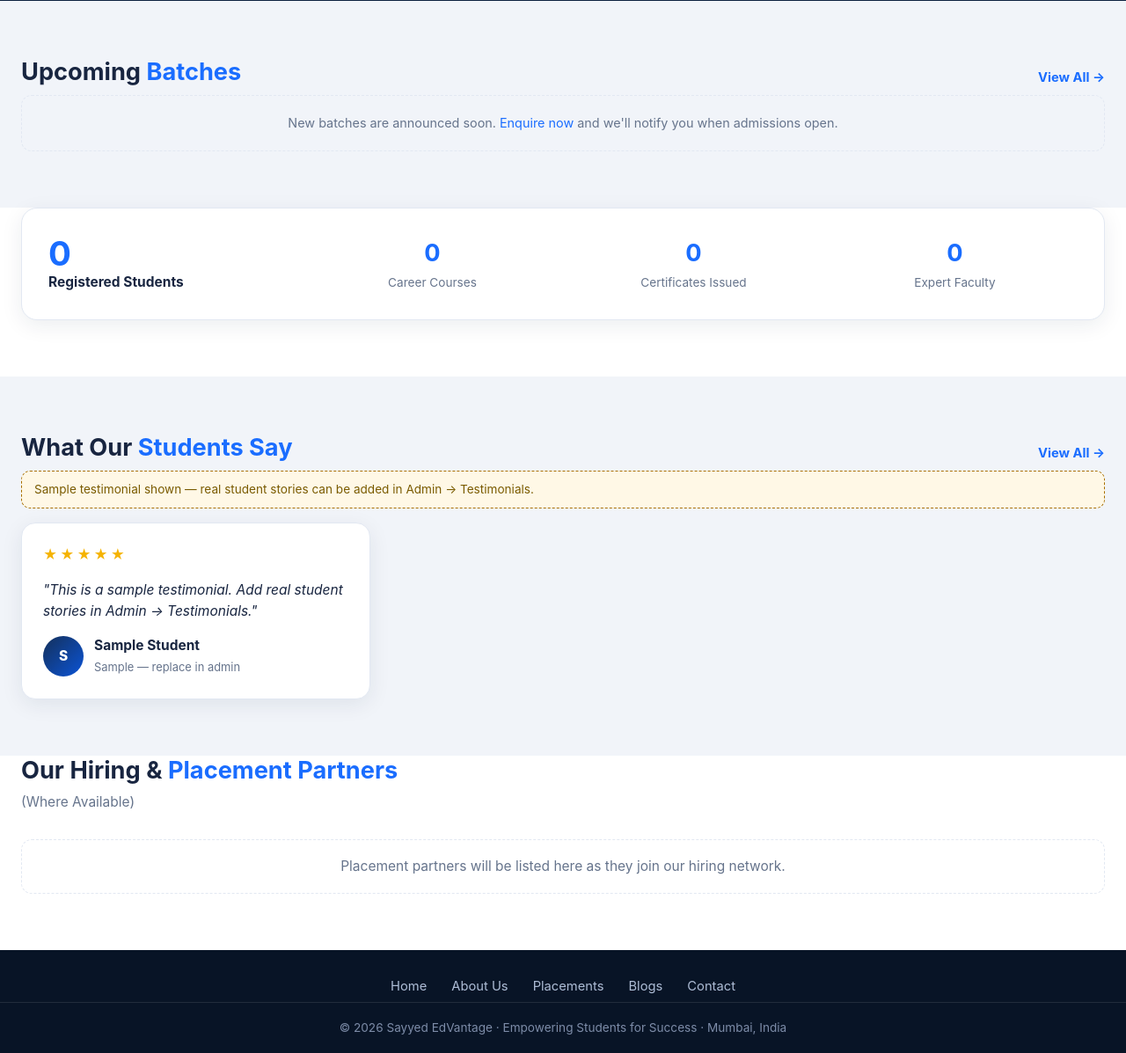
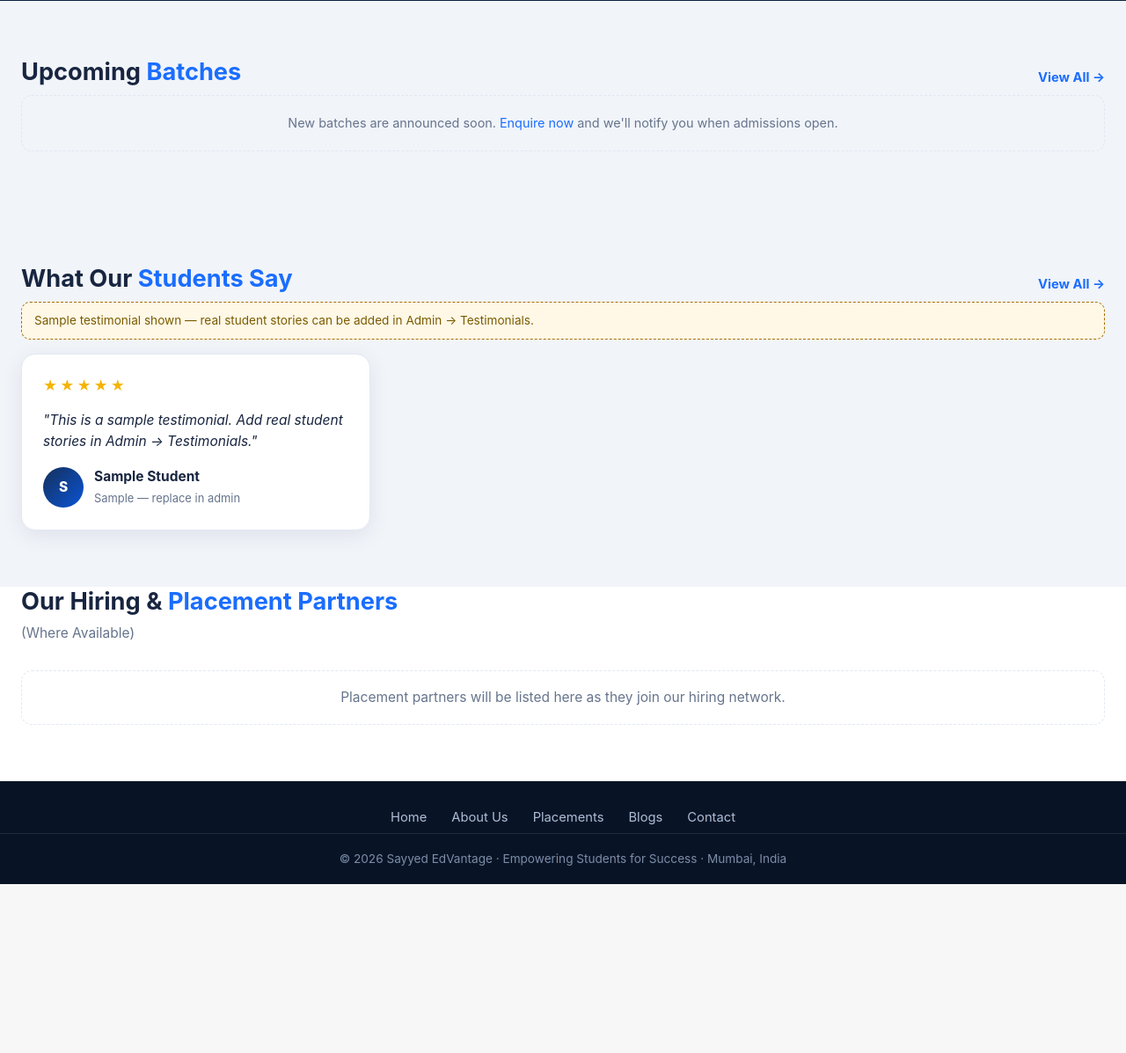
Before and after one commit to MystiqueSalman/sayyed-edvantage-crm, a Flask app: page / in a window 1280 px wide. Shown: the part 1052-2249 px from the top of the page at 88% size. After the commit the page ends 2057 px from the top, so only its background shows below. Run offline with Flask 3, Linux system fonts and the light colour scheme; data comes from the database, SQL or seed files in the repository; data that the repository does not hold is empty; parts of the project's set-up code (start-up, migrations or seed data) failed here and were passed over; some libraries are stand-ins or nearby versions.

```diff
--- a/lms/app/templates/index.html
+++ b/lms/app/templates/index.html
@@ -64,20 +64,7 @@
   </div>
 </div>
 
-{# ---------- Stats band ---------- #}
-<div class="band tint" style="padding-top:0">
-  <div class="wrap">
-    <div class="stats-band">
-      <div class="stat-big"><b>{{ "{:,}".format(stats.students) }}</b><span>Registered Students</span></div>
-      <div class="stat-mini"><b>{{ stats.courses }}</b><span>Career Courses</span></div>
-      <div class="stat-mini"><b>{{ "{:,}".format(stats.certificates) }}</b><span>Certificates Issued</span></div>
-      <div class="stat-mini"><b>{{ stats.faculty }}</b><span>Expert Faculty</span></div>
-      {% for s in custom_stats %}
-      <div class="stat-mini"><b>{{ s.value }}</b><span>{{ s.label }}</span></div>
-      {% endfor %}
-    </div>
-  </div>
-</div>
+{# ---------- Stats band (removed) ---------- #}
 
 {# ---------- Testimonials ---------- #}
 <div class="band">
```
